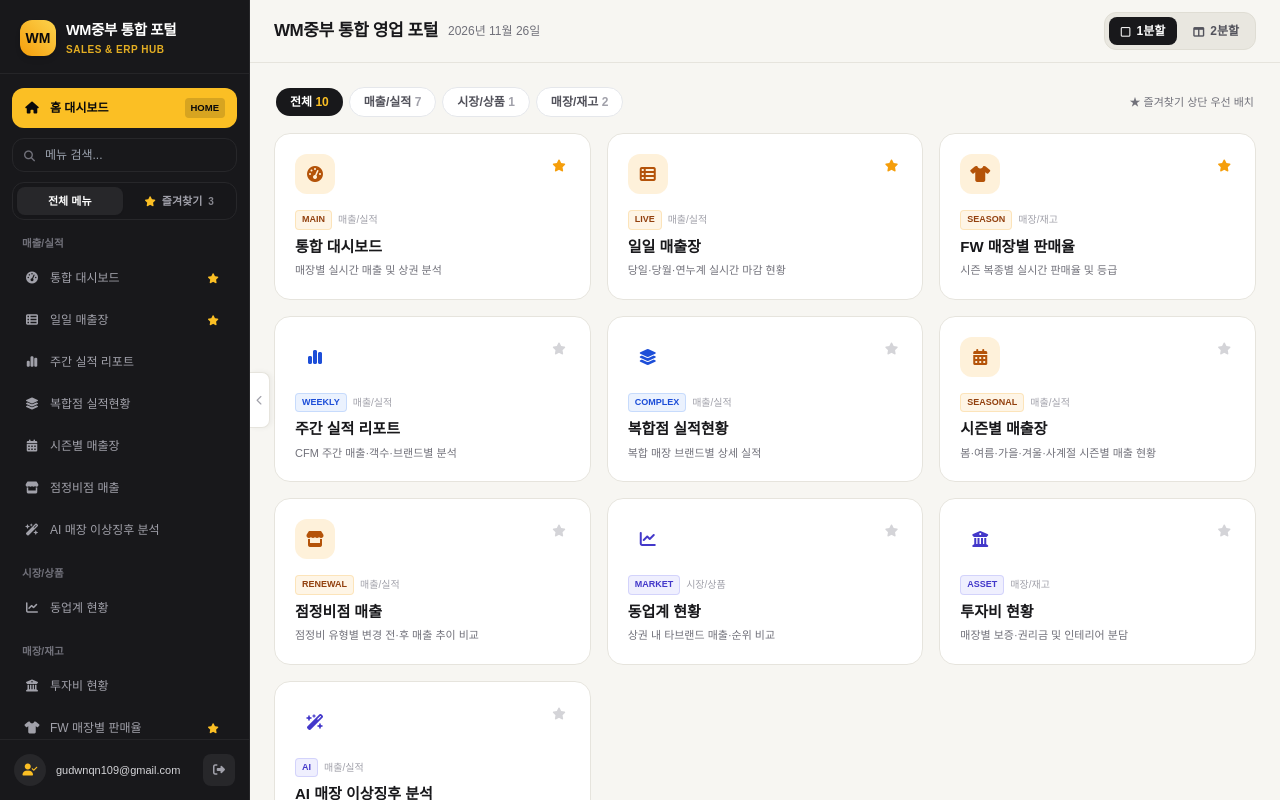
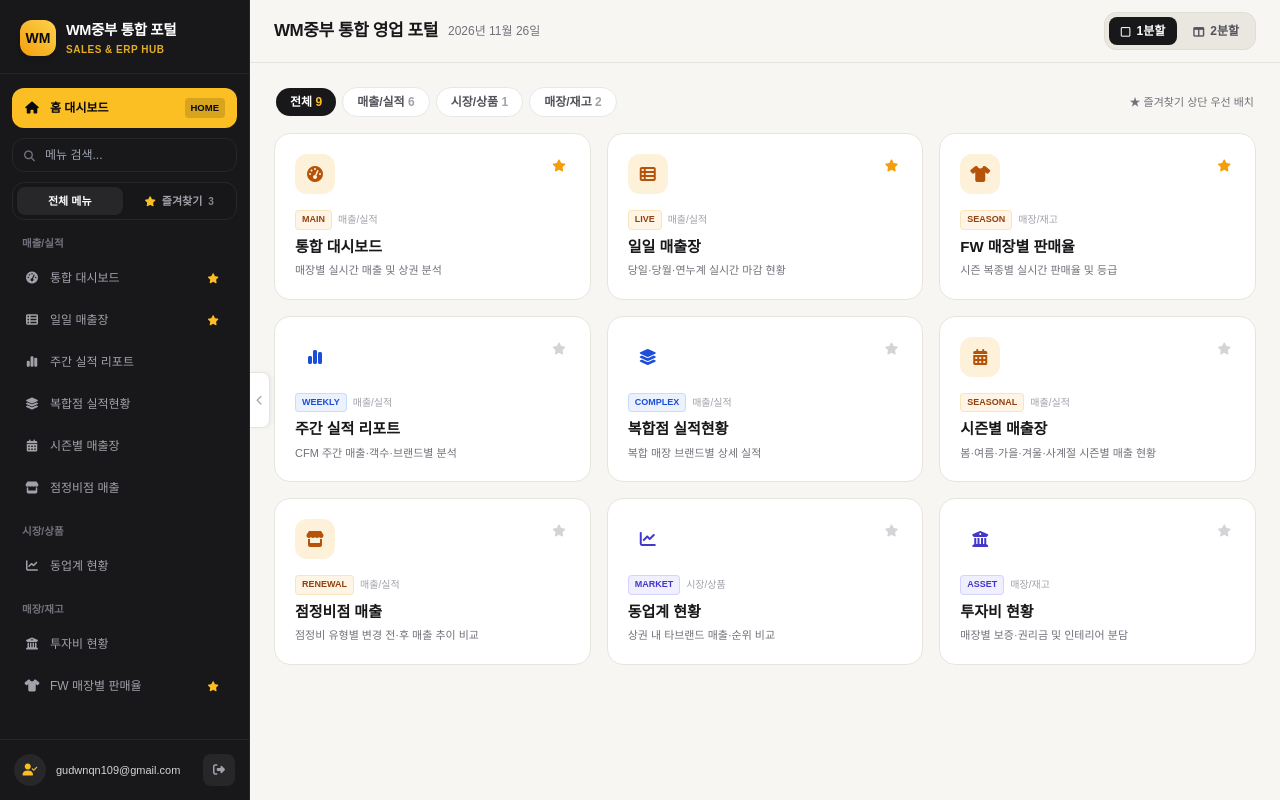
Before and after one commit to gudwnqn109/wm-portal-pc_ver.-, a plain HTML site: page index.html in a window 1280 px wide. Drawn offline with nearby package versions, Linux system fonts and the light colour scheme; a web font is replaced by a local one.

Commit message:
Update index.html

```diff
--- a/index.html
+++ b/index.html
@@ -229,10 +229,7 @@
 
       // 매장/재고
       { id: 'invest', title: '투자비 현황', subtitle: '매장별 보증·권리금 및 인테리어 분담', url: './investment.html', cat: '매장/재고', badge: 'ASSET', icon: 'fa-solid fa-building-columns', acc: 'indigo' },
-      { id: 'sellthru_fw', title: 'FW 매장별 판매율', subtitle: '시즌 복종별 실시간 판매율 및 등급', url: './sellthru.html', cat: '매장/재고', badge: 'SEASON', icon: 'fa-solid fa-shirt', acc: 'amber' },
-
-      // index.html 내부 MENU 배열에 추가
-      { id: 'ai_insight', title: 'AI 매장 이상징후 분석', subtitle: '역신장 과다점·고신장점 특징 자동 정리 및 AI 질의', url: './ai-insight.html', cat: '매출/실적', badge: 'AI', icon: 'fa-solid fa-wand-magic-sparkles', acc: 'indigo'}
+      { id: 'sellthru_fw', title: 'FW 매장별 판매율', subtitle: '시즌 복종별 실시간 판매율 및 등급', url: './sellthru.html', cat: '매장/재고', badge: 'SEASON', icon: 'fa-solid fa-shirt', acc: 'amber' }
     ];
 
     const ACC = {
```
